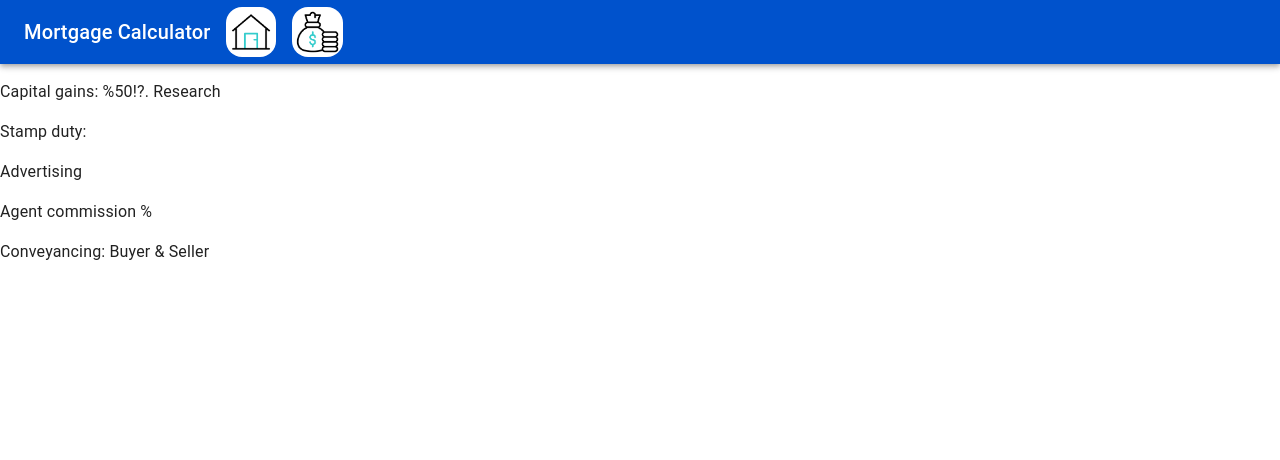
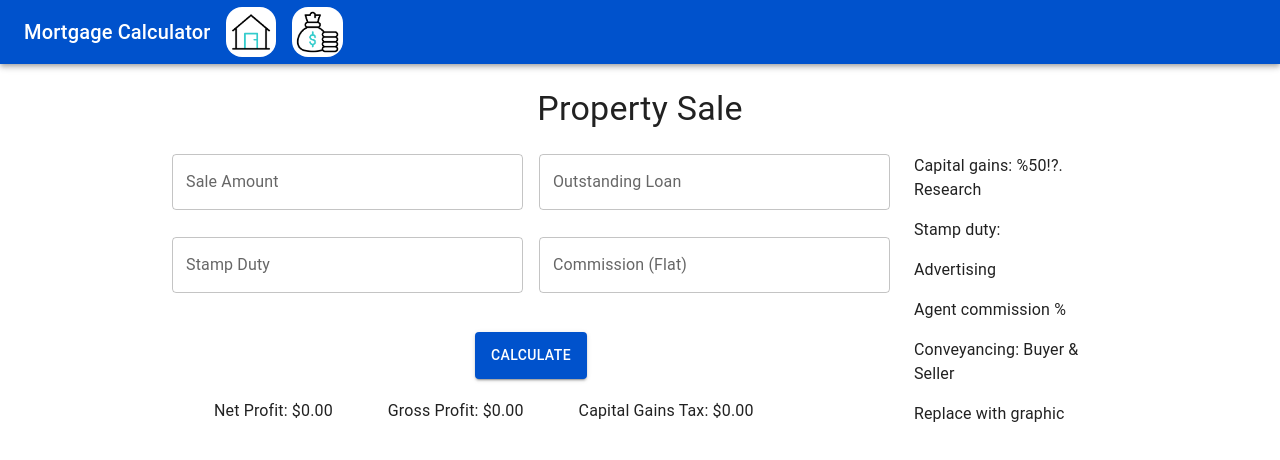
Before and after one commit to dane-mckillop/mortgage-calc-ts-react, a React (Vite) app: page /sell in a window 1280 px wide. Shown: the top 460 px of the page. Built offline with nearby package versions, Linux system fonts and the light colour scheme.

Commit message:
Draft the Sell Property page. Next, design the handleCalculateSale function. Later include a graphic, StackedBarChart or something else?

```diff
--- a/src/components/BuyProperty/RepaymentCalculator.tsx
+++ b/src/components/BuyProperty/RepaymentCalculator.tsx
@@ -1,6 +1,6 @@
 import React, { useState } from 'react';
 import { Box, Grid, TextField, Button, Typography, Checkbox, FormControlLabel } from '@mui/material';
-import { isValidInput } from '../../helpers/validation';
+import { handleNumericInput, isValidInput } from '../../helpers/validation';
 import * as c from '../../helpers/calculation';
 import DynamicFees from '../BuyProperty/DynamicFees.tsx';
 import Fees from '../../interfaces/IFees.ts';
@@ -73,42 +73,6 @@ const RepaymentCalculator: React.FC<RepaymentCalculatorProps> = (props) => {
       changeDownPayment(0);
     }
     changeUpdateChart(!updateChart);
-  };
-
-  //Handles conversion from user input string, to a numeric for calculation.
-  const handleNumericInput = (
-    input: string,
-    setNumber: (value: number) => void,
-    setString: (value: string) => void
-  ) => {
-    const temp = parseFloat(input);
-    const lastChar = input.charAt(input.length - 1);
-
-    // Empty field
-    if (isNaN(temp)) {
-      if (input === '-') {
-        /* NEGATIVE INPUT DISALLOWED
-        setNumber(0);
-        setString(input);
-        */
-      } else {
-        setNumber(0);
-        setString('');
-      }
-    }
-    // Valid input
-    else {
-      // Trailing zero or decimal values
-      if (lastChar === '.' || lastChar === '0') {
-        setNumber(temp);
-        setString(input);
-      }
-      // Parse numbers as normal
-      else {
-        setNumber(temp);
-        setString(String(temp));
-      }
-    }
   };
 
   return (
--- a/src/helpers/validation.ts
+++ b/src/helpers/validation.ts
@@ -1,5 +1,5 @@
 
-export function isValidInput (
+export function isValidInput(
     loanAmount: number,
     interestRate: number,
     years: number,
@@ -14,3 +14,39 @@ export function isValidInput (
         downPayment < 0
     );
 };
+
+//Handles conversion from user input string, to a numeric for calculation.
+export function handleNumericInput(
+    input: string,
+    setNumber: (value: number) => void,
+    setString: (value: string) => void
+): void {
+    const temp = parseFloat(input);
+    const lastChar = input.charAt(input.length - 1);
+
+    // Empty field
+    if (isNaN(temp)) {
+        if (input === '-') {
+            /* NEGATIVE INPUT DISALLOWED
+            setNumber(0);
+            setString(input);
+            */
+        } else {
+            setNumber(0);
+            setString('');
+        }
+    }
+    // Valid input
+    else {
+        // Trailing zero or decimal values
+        if (lastChar === '.' || lastChar === '0') {
+            setNumber(temp);
+            setString(input);
+        }
+        // Parse numbers as normal
+        else {
+            setNumber(temp);
+            setString(String(temp));
+        }
+    }
+};
--- a/src/pages/SellProperty.tsx
+++ b/src/pages/SellProperty.tsx
@@ -1,16 +1,125 @@
-import { Stack, Typography } from '@mui/material';
+import { Box, Button, FormControlLabel, Grid, Stack, TextField, Typography } from '@mui/material';
 import { useState } from 'react';
+import { handleNumericInput } from '../helpers/validation';
 
 const SellProperty: React.FC = () => {
+    const [saleAmount, setSaleAmount] = useState<number>(0);
+    const [saleAmountString, setSaleAmountString] = useState<string>();
+    const [outstanding, setOutstanding] = useState<number>(0);
+    const [outstandingString, setOutstandingString] = useState<string>();
+    const [stampDuty, setStampDuty] = useState<number>(0);
+    const [stampDutyString, setStampDutyString] = useState<string>();
+    const [commissionFlat, setCommissionFlat] = useState<number>(0);
+    const [commissionFlatString, setCommissionFlatString] = useState<string>();
+    const [netProfit, setNetProfit] = useState<number>(0);
+    const [grossProfit, setGrossProfit] = useState<number>(0);
+    const [capGainsTax, setCapGainsTax] = useState<number>(0);
+    const changeSaleAmount = (value: number) => {
+        setSaleAmount(value);
+    }
+    const changeOutstanding = (value: number) => {
+        setOutstanding(value);
+    }
+    const changeStampDuty = (value: number) => {
+        setStampDuty(value);
+    }
+    const changeCommissionFlat = (value: number) => {
+        setCommissionFlat(value);
+    }
+    const changeNetProfit = (value: number) => {
+        setNetProfit(value);
+    }
+    const changeGrossProfit = (value: number) => {
+        setGrossProfit(value);
+    }
+    const changeCapGainsTax = (value: number) => {
+        setCapGainsTax(value);
+    }
 
     return (
         <div>
-            <p>Capital gains: %50!?. Research</p>
-            <p>Stamp duty: </p>
-            <p>Advertising</p>
-            <p>Agent commission %</p>
-            <p>Conveyancing: Buyer & Seller</p>
-        </div>
+            <Stack
+                sx={{ display: 'flex', justifyContent: 'center', alignItems: 'center', width: '100%' }}
+            >
+                <Box sx={{ py: 0, px: 4, maxWidth: '1000px' }}>
+                    <Typography align="center" variant="h4" sx={{ py: 3 }}>
+                        Property Sale
+                    </Typography>
+                    <Stack direction={'row'}>
+                        <Grid container spacing={2}>
+                            <Grid item xs={6}>
+                                <TextField
+                                    label="Sale Amount"
+                                    type="string"
+                                    value={saleAmountString}
+                                    onChange={(e) => {
+                                        handleNumericInput(e.target.value, setSaleAmount, setSaleAmountString)
+                                    }}
+                                    fullWidth
+                                />
+                            </Grid>
+                            <Grid item xs={6}>
+                                <TextField
+                                    label="Outstanding Loan"
+                                    type="string"
+                                    value={outstandingString}
+                                    onChange={(e) => {
+                                        handleNumericInput(e.target.value, setOutstanding, setOutstandingString)
+                                    }}
+                                    fullWidth
+                                />
+                            </Grid>
+                            <Grid item xs={6}>
+                                <TextField
+                                    label="Stamp Duty"
+                                    type="number"
+                                    value={stampDutyString}
+                                    onChange={(e) =>
+                                        handleNumericInput(e.target.value, setStampDuty, setStampDutyString)
+                                    }
+                                    fullWidth
+                                />
+                            </Grid>
+                            <Grid item xs={6}>
+                                <TextField
+                                    label="Commission (Flat)"
+                                    type="number"
+                                    value={commissionFlatString}
+                                    onChange={(e) =>
+                                        handleNumericInput(e.target.value, setCommissionFlat, setCommissionFlatString)
+                                    }
+                                    fullWidth
+                                />
+                            </Grid>
+                            <Grid item xs={12} sx={{ display: 'flex', justifyContent: 'center', m: '12px', width: '100%' }}>
+                                <Button variant="contained" color="primary" onClick={() => {/* Placeholder*/ }}>
+                                    Calculate
+                                </Button>
+                            </Grid>
+                            <Box sx={{ display: 'flex', justifyContent: 'space-evenly', flexWrap: 'wrap', p: 1, width: '90%' }}>
+                                <Typography variant="body1" style={{ marginRight: '5px' }}>
+                                    Net Profit: ${netProfit.toLocaleString('en-us', { minimumFractionDigits: 2, maximumFractionDigits: 2 })}
+                                </Typography>
+                                <Typography variant="body1" style={{ marginRight: '5px' }}>
+                                    Gross Profit: ${grossProfit.toLocaleString('en-us', { minimumFractionDigits: 2, maximumFractionDigits: 2 })}
+                                </Typography>
+                                <Typography variant="body1" style={{ marginRight: '5px' }}>
+                                    Capital Gains Tax: ${capGainsTax.toLocaleString('en-us', { minimumFractionDigits: 2, maximumFractionDigits: 2 })}
+                                </Typography>
+                            </Box>
+                        </Grid>
+                        <Stack sx={{ px: 3 }} >
+                            <Typography variant="body1" pb={2}>Capital gains: %50!?. Research</Typography>
+                            <Typography variant="body1" pb={2}>Stamp duty:</Typography>
+                            <Typography variant="body1" pb={2}>Advertising</Typography>
+                            <Typography variant="body1" pb={2}>Agent commission %</Typography>
+                            <Typography variant="body1" pb={2}>Conveyancing: Buyer & Seller</Typography>
+                            <Typography variant="body1" pb={2}>Replace with graphic</Typography>
+                        </Stack>
+                    </Stack>
+                </Box>
+            </Stack>
+        </div >
     );
 }
 
```
